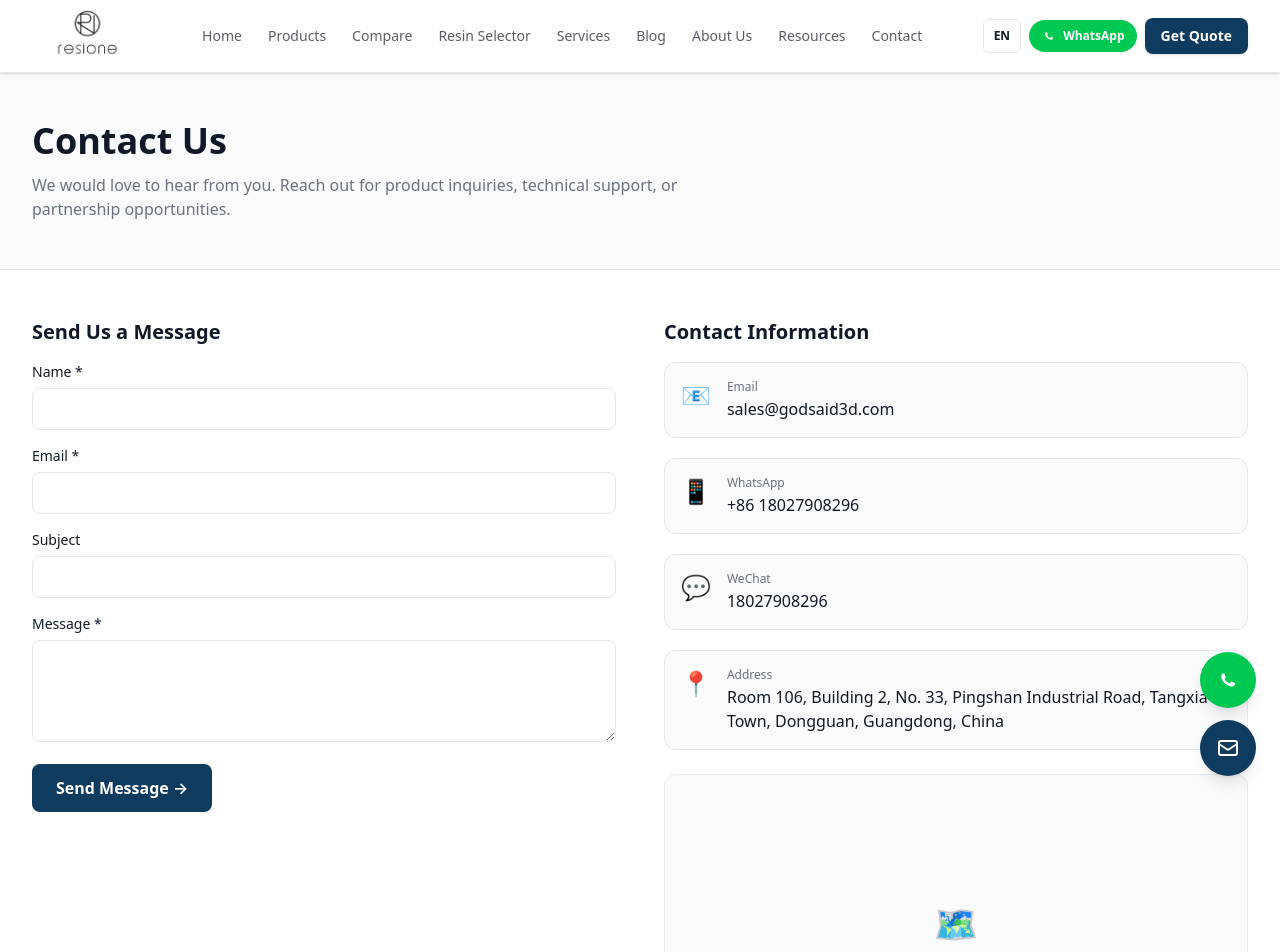
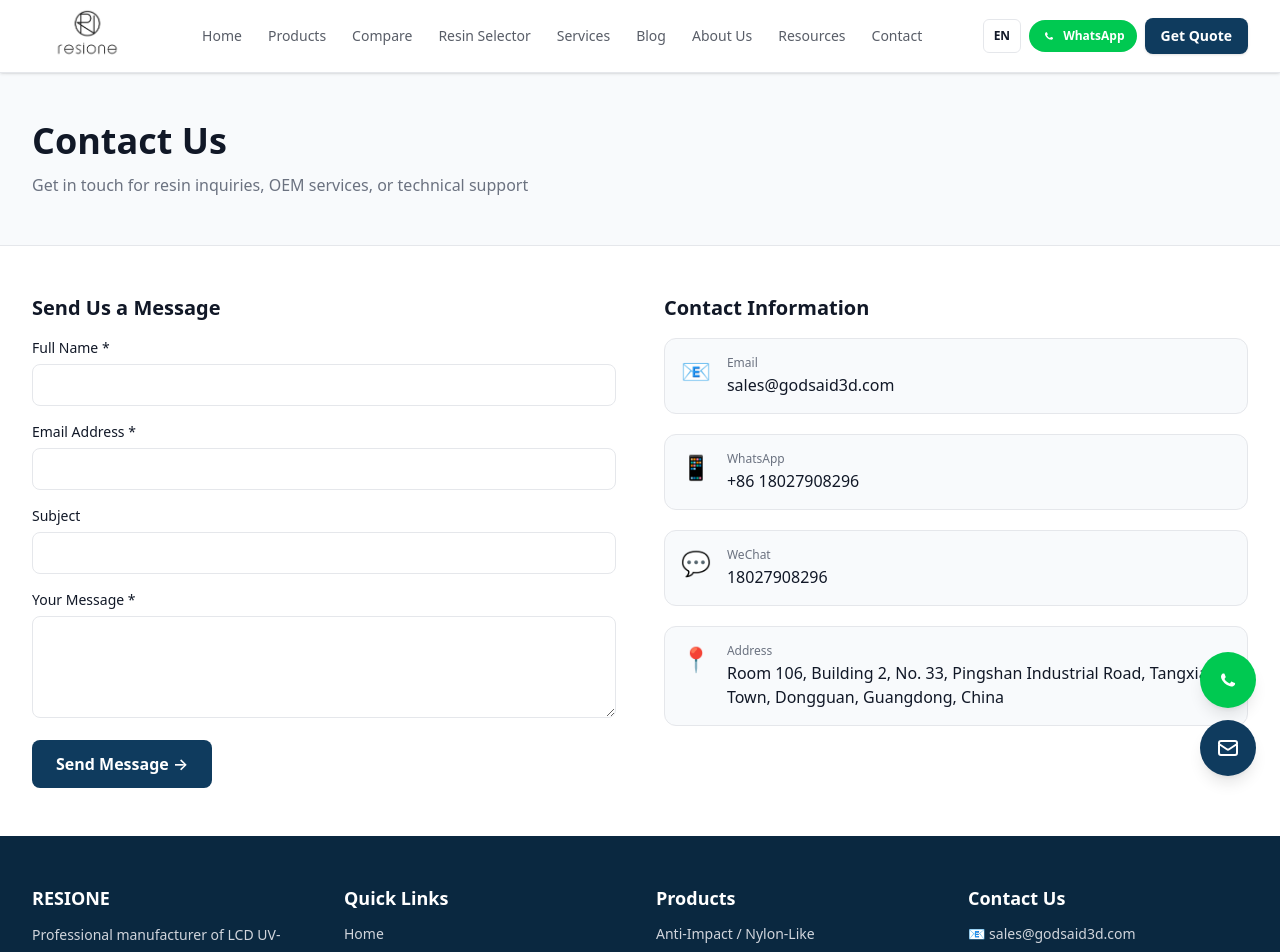
Before and after one commit to 1948128510jj-hue/RESIONE, a Next.js app: page /en/contact in a window 1280 px wide. Shown: the top 952 px of the page. Built offline with nearby package versions, Linux system fonts and the light colour scheme.

Commit message:
feat: Contact+Resources页面多语言翻译，覆盖全站核心UI文案

```diff
--- a/src/app/[locale]/contact/page.tsx
+++ b/src/app/[locale]/contact/page.tsx
@@ -1,80 +1,44 @@
 import { SITE_CONFIG } from "@/lib/constants";
-import Link from "next/link";
+import { getTranslations } from "next-intl/server";
 import type { Metadata } from "next";
 
-export const metadata: Metadata = {
-  title: "Contact Us",
-  description: "Get in touch with ShenShuo Tech for resin inquiries, OEM services, or technical support.",
-};
+export async function generateMetadata(): Promise<Metadata> {
+  return { title: "Contact Us", description: "Get in touch with ShenShuo Tech for resin inquiries, OEM services, or technical support." };
+}
 
-export default function ContactPage() {
+export default async function ContactPage() {
+  const t = await getTranslations("contact");
   return (
     <div className="bg-white">
       <section className="bg-surface border-b border-border">
         <div className="container-wide py-12">
-          <h1 className="text-3xl sm:text-4xl font-bold text-foreground mb-3">Contact Us</h1>
-          <p className="text-muted max-w-2xl">
-            We would love to hear from you. Reach out for product inquiries, technical support, or partnership opportunities.
-          </p>
+          <h1 className="text-3xl sm:text-4xl font-bold text-foreground mb-3">{t("title")}</h1>
+          <p className="text-muted max-w-2xl">{t("subtitle")}</p>
         </div>
       </section>
-
       <div className="container-wide py-12">
         <div className="grid grid-cols-1 lg:grid-cols-2 gap-8 lg:gap-12">
-          {/* Contact form */}
           <div>
-            <h2 className="text-xl font-bold mb-4">Send Us a Message</h2>
+            <h2 className="text-xl font-bold mb-4">{t("formTitle")}</h2>
             <form action="https://formsubmit.co/sales@godsaid3d.com" method="POST" className="space-y-4">
-              <div>
-                <label className="block text-sm font-medium mb-1.5">Name *</label>
-                <input type="text" name="name" required className="w-full border border-border rounded-lg px-4 py-2.5 text-sm focus:outline-none focus:ring-2 focus:ring-primary/20 focus:border-primary transition-colors" />
-              </div>
-              <div>
-                <label className="block text-sm font-medium mb-1.5">Email *</label>
-                <input type="email" name="email" required className="w-full border border-border rounded-lg px-4 py-2.5 text-sm focus:outline-none focus:ring-2 focus:ring-primary/20 focus:border-primary transition-colors" />
-              </div>
-              <div>
-                <label className="block text-sm font-medium mb-1.5">Subject</label>
-                <input type="text" name="subject" className="w-full border border-border rounded-lg px-4 py-2.5 text-sm focus:outline-none focus:ring-2 focus:ring-primary/20 focus:border-primary transition-colors" />
-              </div>
-              <div>
-                <label className="block text-sm font-medium mb-1.5">Message *</label>
-                <textarea name="message" required rows={4} className="w-full border border-border rounded-lg px-4 py-2.5 text-sm focus:outline-none focus:ring-2 focus:ring-primary/20 focus:border-primary transition-colors resize-y" />
-              </div>
-              <button type="submit" className="px-6 py-3 bg-primary text-white font-semibold rounded-lg hover:bg-primary-light transition-colors">Send Message →</button>
+              <div><label className="block text-sm font-medium mb-1.5">{t("name")} *</label><input type="text" name="name" required className="w-full border border-border rounded-lg px-4 py-2.5 text-sm focus:outline-none focus:ring-2 focus:ring-primary/20" /></div>
+              <div><label className="block text-sm font-medium mb-1.5">{t("email")} *</label><input type="email" name="email" required className="w-full border border-border rounded-lg px-4 py-2.5 text-sm focus:outline-none focus:ring-2 focus:ring-primary/20" /></div>
+              <div><label className="block text-sm font-medium mb-1.5">{t("subject")}</label><input type="text" name="subject" className="w-full border border-border rounded-lg px-4 py-2.5 text-sm focus:outline-none focus:ring-2 focus:ring-primary/20" /></div>
+              <div><label className="block text-sm font-medium mb-1.5">{t("message")} *</label><textarea name="message" required rows={4} className="w-full border border-border rounded-lg px-4 py-2.5 text-sm focus:outline-none focus:ring-2 focus:ring-primary/20 resize-y" /></div>
+              <button type="submit" className="px-6 py-3 bg-primary text-white font-semibold rounded-lg hover:bg-primary-light transition-colors">{t("send")} →</button>
             </form>
           </div>
-
-          {/* Contact info */}
           <div>
-            <h2 className="text-xl font-bold mb-4">Contact Information</h2>
+            <h2 className="text-xl font-bold mb-4">{t("info")}</h2>
             <div className="space-y-5">
-              {[
-                { icon: "📧", label: "Email", value: SITE_CONFIG.email, link: `mailto:${SITE_CONFIG.email}` },
-                { icon: "📱", label: "WhatsApp", value: SITE_CONFIG.whatsapp, link: `https://wa.me/${(SITE_CONFIG.whatsapp || '').replace(/[^0-9]/g, '')}` },
-                { icon: "💬", label: "WeChat", value: SITE_CONFIG.wechat },
-                { icon: "📍", label: "Address", value: SITE_CONFIG.address },
-              ].map((item) => (
+              {[{ icon: "📧", label: "Email", value: SITE_CONFIG.email, link: `mailto:${SITE_CONFIG.email}` },{ icon: "📱", label: t("whatsapp"), value: SITE_CONFIG.whatsapp, link: `https://wa.me/${(SITE_CONFIG.whatsapp || '').replace(/[^0-9]/g, '')}` },{ icon: "💬", label: t("wechat"), value: SITE_CONFIG.wechat },{ icon: "📍", label: t("address"), value: SITE_CONFIG.address }].map((item) => (
                 <div key={item.label} className="flex items-start gap-4 p-4 bg-surface rounded-xl border border-border">
                   <span className="text-2xl shrink-0">{item.icon}</span>
-                  <div>
-                    <p className="text-xs text-muted mb-0.5">{item.label}</p>
-                    {item.link ? (
-                      <a href={item.link} target="_blank" rel="noopener noreferrer" className="font-medium text-foreground hover:text-primary transition-colors">{item.value}</a>
-                    ) : (
-                      <p className="font-medium text-foreground">{item.value}</p>
-                    )}
+                  <div><p className="text-xs text-muted mb-0.5">{item.label}</p>
+                    {item.link ? <a href={item.link} target="_blank" rel="noopener noreferrer" className="font-medium text-foreground hover:text-primary transition-colors">{item.value}</a> : <p className="font-medium text-foreground">{item.value}</p>}
                   </div>
                 </div>
               ))}
-            </div>
-
-            {/* Map placeholder */}
-            <div className="mt-6 aspect-video bg-surface border border-border rounded-xl flex items-center justify-center">
-              <div className="text-center text-muted text-sm">
-                <div className="text-4xl mb-2">🗺️</div>
-                <p>Shenzhen, Guangdong, China</p>
-              </div>
             </div>
           </div>
         </div>
--- a/src/app/[locale]/resources/page.tsx
+++ b/src/app/[locale]/resources/page.tsx
@@ -1,12 +1,11 @@
 import Link from "next/link";
+import { getTranslations } from "next-intl/server";
 import type { Metadata } from "next";
 
-export const metadata: Metadata = {
-  title: "Resources",
-  description: "Technical resources, SDS/TDS downloads, print parameter guides, and 3D printing industry insights.",
-};
+export const metadata: Metadata = { title: "Resources", description: "Technical resources, SDS/TDS downloads, print parameter guides." };
 
-export default function ResourcesPage() {
+export default async function ResourcesPage() {
+  const t = await getTranslations("resources");
   return (
     <div className="bg-white">
       <section className="bg-surface border-b border-border">
--- a/src/app/[locale]/services/page.tsx
+++ b/src/app/[locale]/services/page.tsx
@@ -1,14 +1,12 @@
-import { OEM_SERVICES } from "@/lib/constants";
+import { OEM_SERVICES, SITE_CONFIG } from "@/lib/constants";
 import Link from "next/link";
-import { SITE_CONFIG } from "@/lib/constants";
+import { getTranslations } from "next-intl/server";
 import type { Metadata } from "next";
 
-export const metadata: Metadata = {
-  title: "OEM & ODM Services",
-  description: "Custom resin formulation, private labeling, and packaging solutions. Build your own 3D printing resin brand.",
-};
+export const metadata: Metadata = { title: "OEM & ODM Services", description: "Custom resin formulation, private labeling, and packaging solutions." };
 
-export default function ServicesPage() {
+export default async function ServicesPage() {
+  const t = await getTranslations("services");
   return (
     <div className="bg-white">
       <section className="bg-surface border-b border-border">
```
